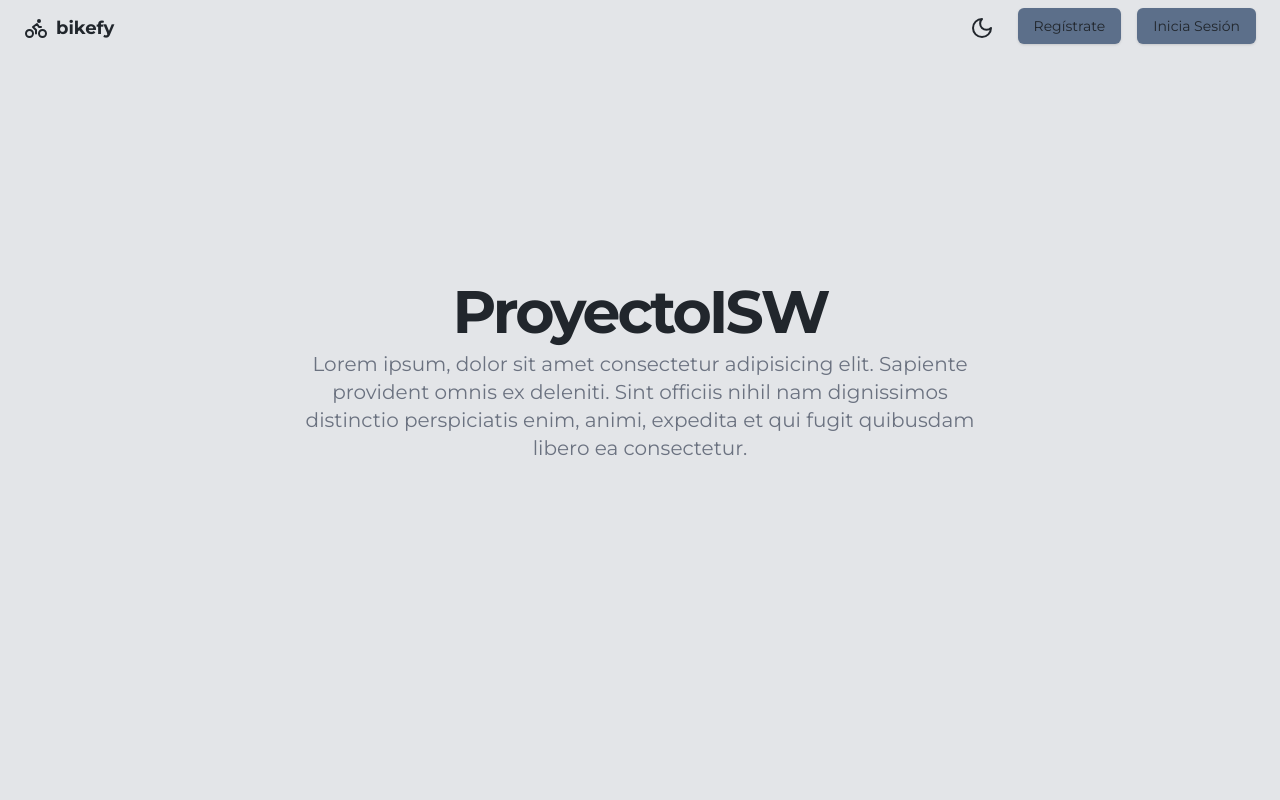
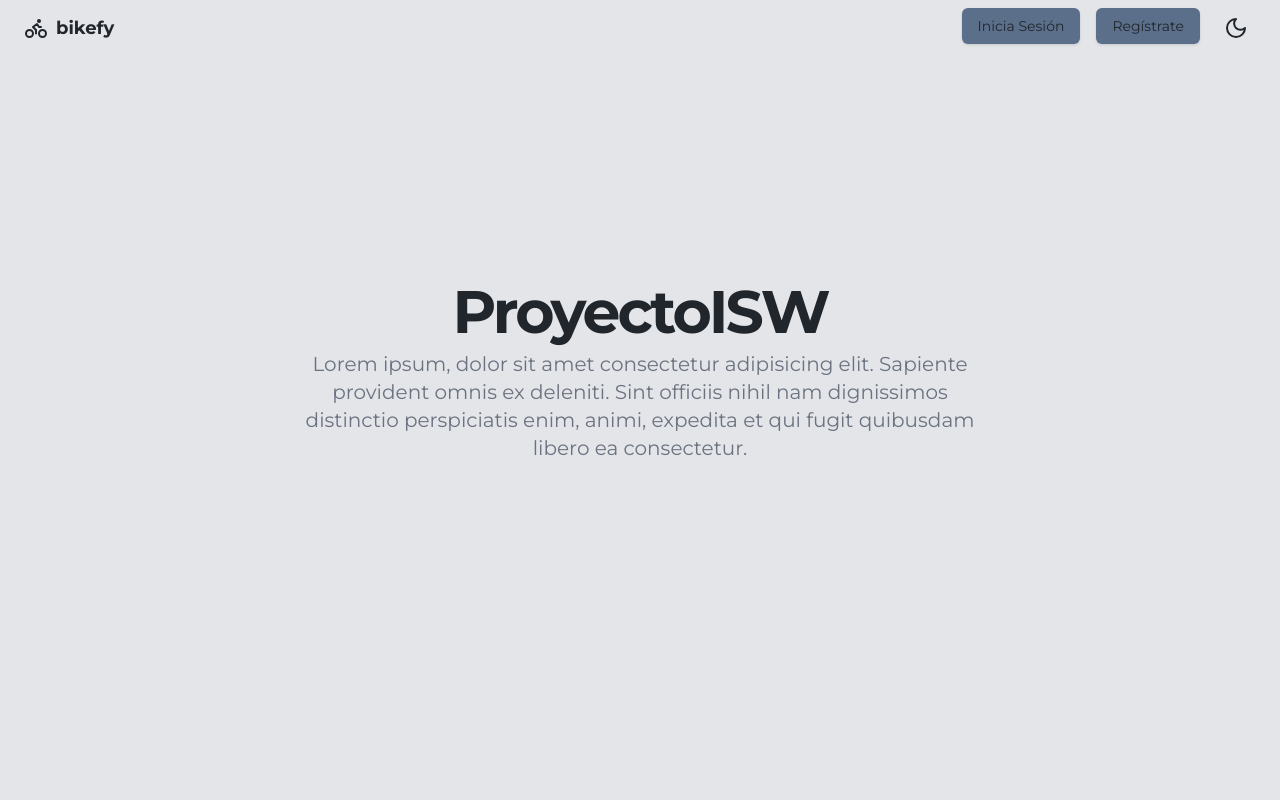
Before and after one commit to clikzz/Proyecto-ISW, a Next.js app in the folder frontend/: page / in a window 1280 px wide. Shown: the top 800 px of the page. Built offline with nearby package versions, Linux system fonts and the light colour scheme.

Commit message:
Refactor import paths in PrivateLayout and PublicLayout components

```diff
--- a/frontend/src/components/layouts/PrivateLayout.jsx
+++ b/frontend/src/components/layouts/PrivateLayout.jsx
@@ -68,9 +68,9 @@ export default function Layout2({ children }) {
         }}
       />
 
-      <div className="theme-transition min-h-screen flex bg-background text-foreground">
+      <div className="theme-transition min-h-screen flex bg-background text-foreground ml-[calc(16rem+4rem)]">
         {/* Sidebar */}
-        <aside className="w-64 bg-card p-6 flex flex-col items-center rounded-3xl shadow-lg">
+        <aside className="fixed top-8 left-8 h-[calc(100vh-4rem)] w-64 bg-card p-6 flex flex-col items-center rounded-3xl shadow-lg">
           <Link href="/" className="flex items-center space-x-2 mb-8">
             <Bike className="h-8 w-8 text-primary" />
             <span className="text-xl font-semibold">bikefy</span>
--- a/frontend/src/components/layouts/PublicLayout.jsx
+++ b/frontend/src/components/layouts/PublicLayout.jsx
@@ -72,12 +72,6 @@ export default function Layout({ children }) {
             <span className="ml-2 text-lg font-bold">bikefy</span>
           </Link>
           <nav className="ml-auto flex gap-4">
-            <button
-              onClick={toggleDarkMode}
-              className="p-2 rounded-full transition-transform duration-300 hover:scale-110"
-            >
-              {isDarkMode ? <Sun size={24} /> : <Moon size={24} />}
-            </button>
             {isAuthenticated ? (
               <>
                 <Link href="/home">
@@ -87,14 +81,20 @@ export default function Layout({ children }) {
               </>
             ) : (
               <>
+                <Link href="/login">
+                  <Button>Inicia Sesión</Button>
+                </Link>
                 <Link href="/register">
                   <Button>Regístrate</Button>
                 </Link>
-                <Link href="/login">
-                  <Button>Inicia Sesión</Button>
-                </Link>
               </>
             )}
+            <button
+              onClick={toggleDarkMode}
+              className="p-2 rounded-full transition-transform duration-300 hover:scale-110"
+            >
+              {isDarkMode ? <Sun size={24} /> : <Moon size={24} />}
+            </button>
           </nav>
         </header>
 
```
